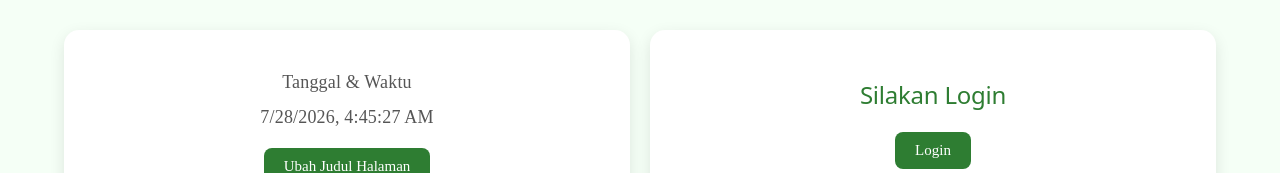
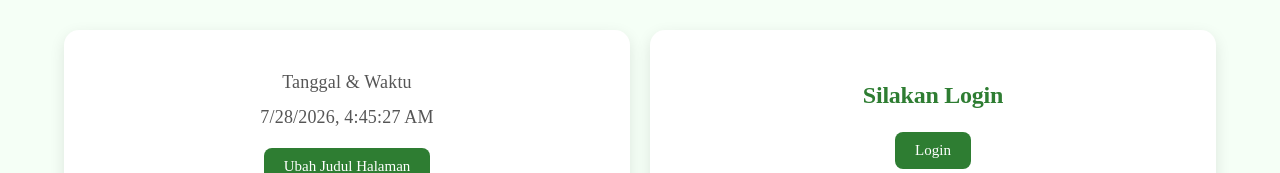
Before and after one commit to kukuraaa/Tugas-React-pt-2, a React (Vite) app: page / in a window 1280 px wide. Shown: the top 173 px of the page. Built offline with nearby package versions, Linux system fonts and the light colour scheme; no server answers.

Commit message:
update font

```diff
--- a/src/App.css
+++ b/src/App.css
@@ -45,6 +45,8 @@ body {
 .useEffect h1, .Conditional h2 {
     color: var(--brand-green);
     margin: 0 0 8px;
+    font-family: 'Times New Roman', Times, serif;
+    font-weight: 550;
 }
 .useEffect p, .Conditional p {
     color: #555;
```
